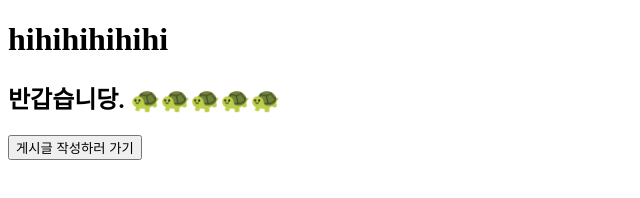
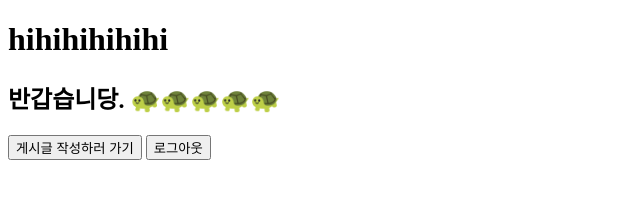
Before and after one commit to nicesugi/turtlegram_frontend, a plain HTML site: page index.html in a window 1280 px wide. Shown: the whole page, without its empty margins (0-640 px from the left). Drawn offline with Linux system fonts and the light colour scheme; no server answers.

Commit message:
Feat : 로그아웃 버튼 생성

```diff
--- a/index.html
+++ b/index.html
@@ -15,7 +15,7 @@
     <button type="button" onclick="location.href='/article_create.html';">
         게시글 작성하러 가기
     </button>
-
+    <button type="button" id="loginout" onclick="logout()">로그아웃</button>
     <ol id="articles"></ol>
 </body>
 </html>
```
